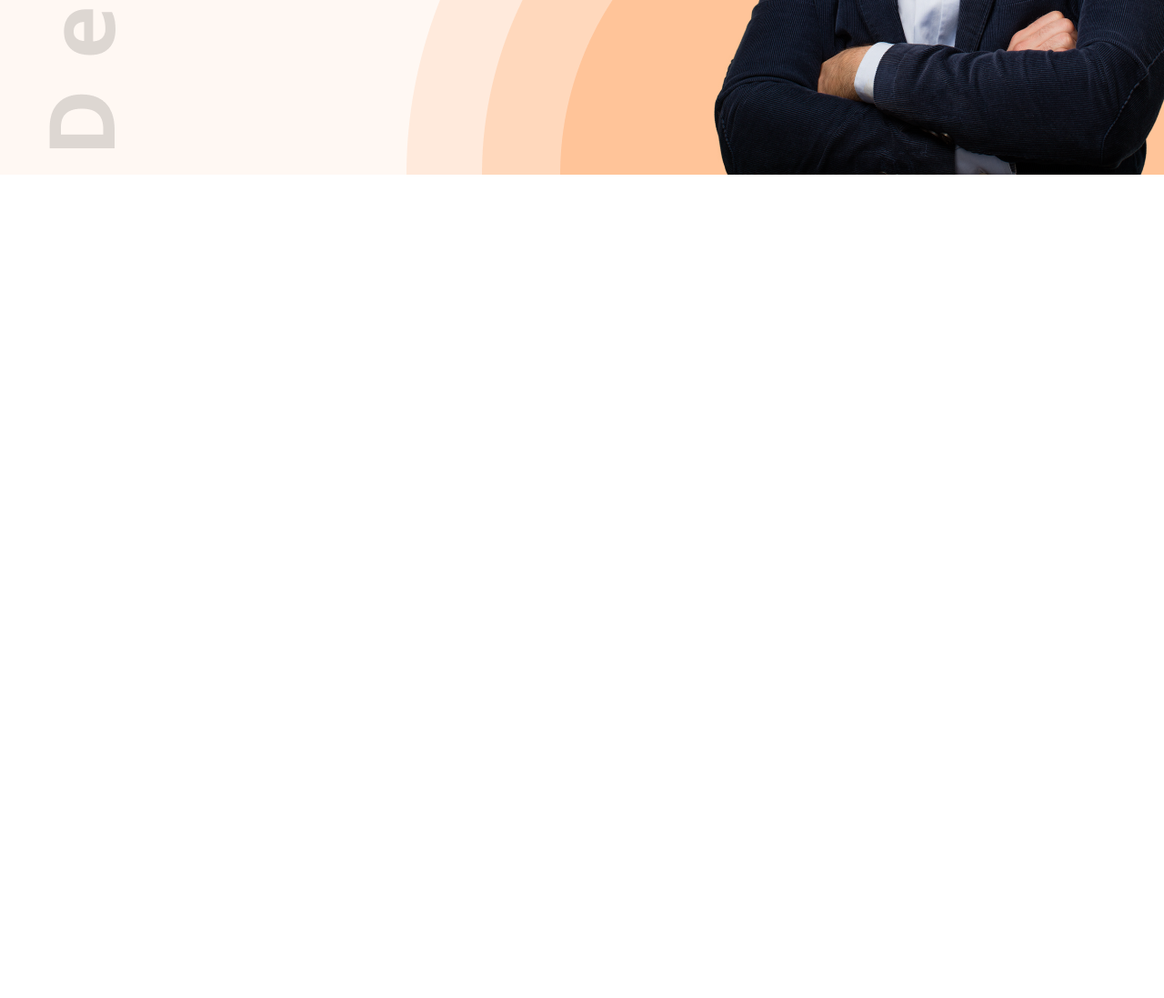
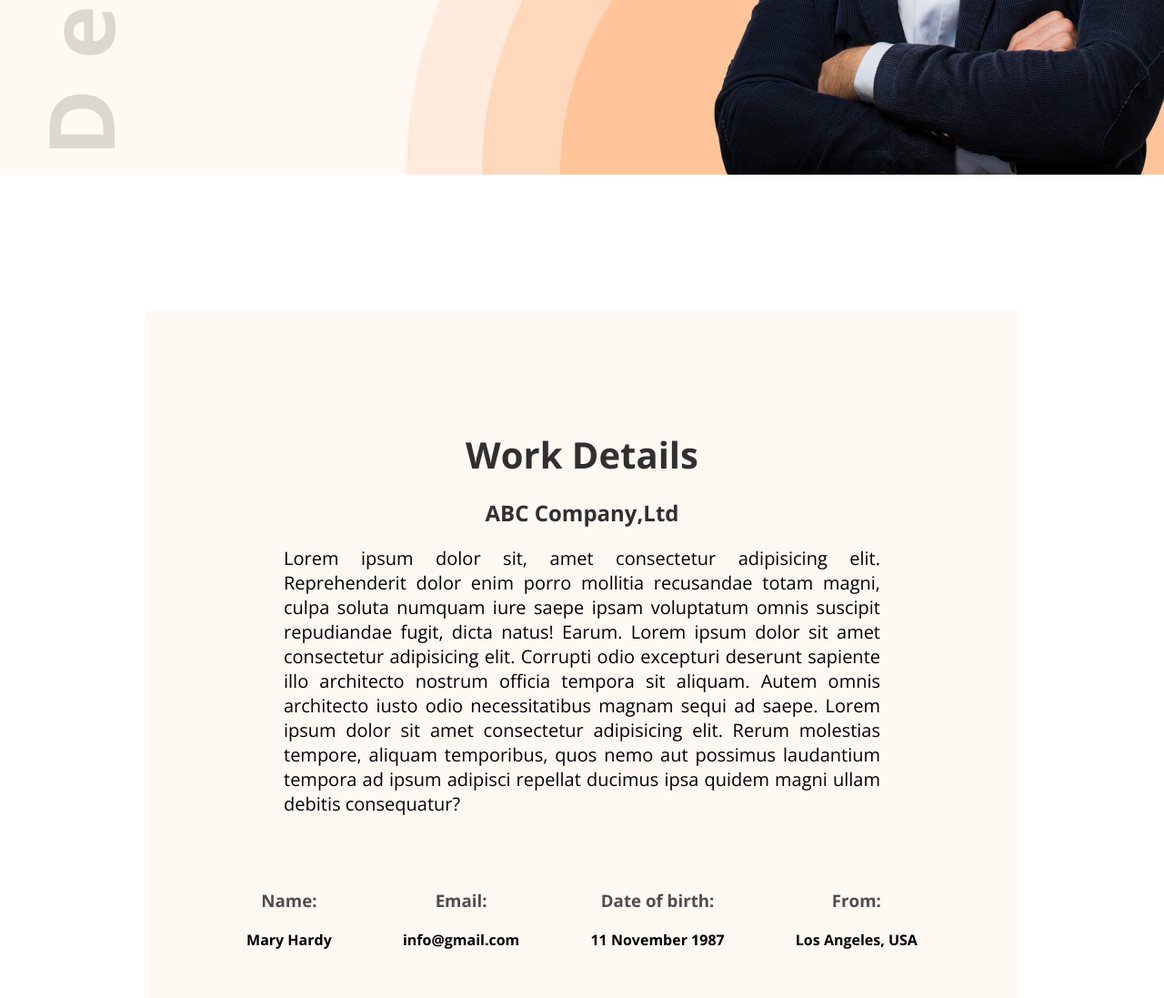
Before and after one commit to mohammad-meraj/project01, a plain HTML site: page index.html in a window 1280 px wide. Shown: the part 715-1812 px from the top of the page at 91% size. Before the commit the page ends 912 px from the top, so only its background shows below. Drawn offline with nearby package versions, Linux system fonts and the light colour scheme.

Commit message:
article section

```diff
--- a/index.html
+++ b/index.html
@@ -35,5 +35,26 @@
             </div>
         </div>
     </header>
+    <!-- main section -->
+     <main>
+        <section class="main-article">
+           <div class="center-div">
+            <div class="article1">
+                <h1 class="title">Work Details</h1>
+            <h1>ABC Company,Ltd</h1>
+            <p>Lorem ipsum dolor sit, amet consectetur adipisicing elit. Reprehenderit dolor enim porro mollitia recusandae totam magni, culpa soluta numquam iure saepe ipsam voluptatum omnis suscipit repudiandae fugit, dicta natus! Earum. Lorem ipsum dolor sit amet consectetur adipisicing elit. Corrupti odio excepturi deserunt sapiente illo architecto nostrum officia tempora sit aliquam. Autem omnis architecto iusto odio necessitatibus magnam sequi ad saepe. Lorem ipsum dolor sit amet consectetur adipisicing elit. Rerum molestias tempore, aliquam temporibus, quos nemo aut possimus laudantium tempora ad ipsum adipisci repellat ducimus ipsa quidem magni ullam debitis consequatur?</p>
+            </div>
+            <div class="article2">
+                <div class="box"><h3>Name:</h3>
+                    <h4>Mary Hardy</h4>
+                </div>
+                <div class="box"><h3>Email:</h3>
+                <h4>info@gmail.com</h4></div>
+                <div class="box"><h3>Date of birth:</h3><h4>11 November 1987</h4></div>
+                <div class="box"><h3>From:</h3><h4>Los Angeles, USA</h4></div>
+            </div>
+           </div>
+        </section>
+     </main>
 </body>
 </html>
--- a/style/style.css
+++ b/style/style.css
@@ -36,6 +36,11 @@ nav li{
     border: none;
     border-radius: 8px;
     background-color: rgba(253, 110, 10, 1);
+}
+.primary-button:hover{
+    color: rgba(253, 110, 10, 1) ;
+    background-color: rgb(201, 207, 207);
+
 }
 nav > h1 span{
     color: rgba(253, 110, 10, 1);
@@ -100,3 +105,51 @@ nav > h1 span{
     border: 1px solid rgba(253, 110, 10, 1);
     border-radius: 8px;
 }
+.second-btn:hover{
+    background-color:  rgba(253, 110, 10, 1);
+    color: rgb(254, 254, 255);
+}
+/* main section */
+.main-article{
+    margin:150px auto;
+    width: 75%;
+    background-color: #FFF8F3;
+}
+.center-div{
+    margin: auto;
+    width: 85%;
+    padding: 50px;
+}
+.article1{
+    padding: 80px;
+    display: flex;
+    flex-direction: column;
+    justify-content: center;
+    align-items: center;
+    gap: 20px;
+}
+.article1 > h1{
+    color: #313030;
+}
+.article2{
+    display: flex;
+    justify-content: space-around;
+    align-items: center;
+    padding-bottom: 50px;
+}
+.box{
+    display: flex;
+    flex-direction: column;
+    align-items: center;
+    gap: 20px;
+}
+.box > h3{
+    color: #4f4c4c;
+}
+.title{
+    font-size: 40px;
+}
+.article1 > p{
+    font-size: 20px;
+    text-align: justify;
+}
```
